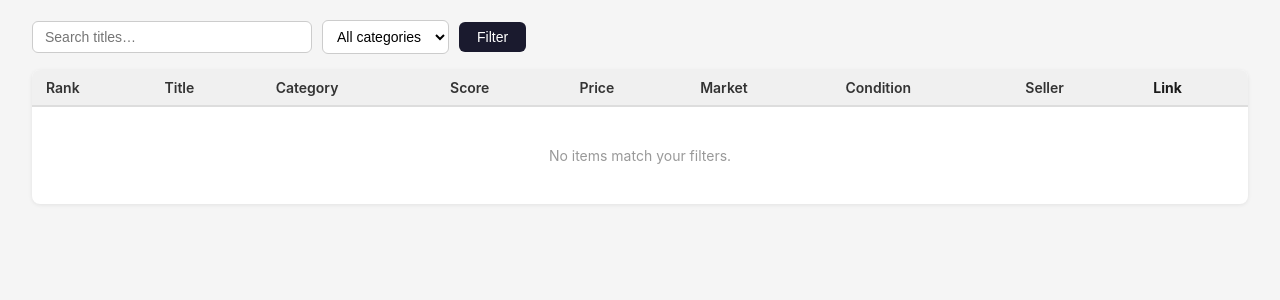
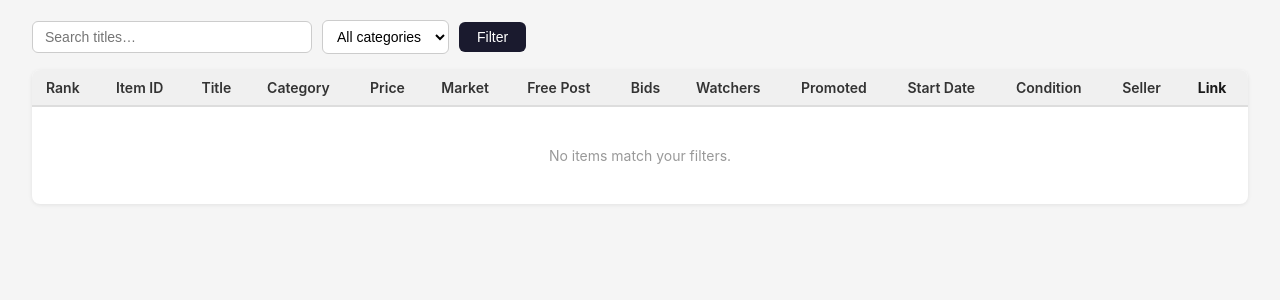
Before and after one commit to goal1860/ebay-analytics, a Flask app: template app/templates/index.html in a window 1280 px wide. Shown: the part 113-413 px from the top of the page. Run offline with Flask 3, Linux system fonts and the light colour scheme; the template is opened without the code that fills it, so the values that code supplies are empty.

Commit message:
add more fields products research

```diff
--- a/app/app.py
+++ b/app/app.py
@@ -4,6 +4,8 @@ import requests
 from flask import Flask, render_template, request
 from dotenv import load_dotenv
 import sys
+import time
+import json
 
 # Add parent directory to sys.path so we can import auth
 sys.path.append(os.path.abspath(os.path.join(os.path.dirname(__file__), "..")))
@@ -30,6 +32,23 @@ def get_category_tree(token, tree_id='2'):
     response.raise_for_status()
     return response.json()
 
+def get_cached_category_tree(token, tree_id):
+    cache_dir = os.path.join(os.path.dirname(__file__), "..", "data")
+    cache_file = os.path.join(cache_dir, f"categories_{tree_id}.json")
+
+    # Return cache if less than 7 days old
+    if os.path.exists(cache_file):
+        if time.time() - os.path.getmtime(cache_file) < 7 * 24 * 3600:
+            with open(cache_file, "r", encoding="utf-8") as f:
+                return json.load(f)
+
+    # Otherwise fetch and save
+    tree = get_category_tree(token, tree_id)['rootCategoryNode']['childCategoryTreeNodes']
+    os.makedirs(cache_dir, exist_ok=True)
+    with open(cache_file, "w", encoding="utf-8") as f:
+        json.dump(tree, f)
+    return tree
+
 MARKETS = {
     "US": "0",
     "Canada": "2",
@@ -47,7 +66,7 @@ def categories():
     tree_id = MARKETS[market]
     if tree_id not in tree_cache:
         token = get_app_token()
-        tree_cache[tree_id] = get_category_tree(token, tree_id)['rootCategoryNode']['childCategoryTreeNodes']
+        tree_cache[tree_id] = get_cached_category_tree(token, tree_id)
 
     return render_template("categories.html",
                            nodes=tree_cache[tree_id],
--- a/app/static/style.css
+++ b/app/static/style.css
@@ -68,6 +68,7 @@ main { padding: 20px 32px; max-width: 1400px; }
 table {
   width: 100%;
   border-collapse: collapse;
+  min-width: max-content;
 }
 thead {
   background: #f0f0f0;
@@ -84,12 +85,17 @@ th, td {
   padding: 9px 14px;
   text-align: left;
   border-bottom: 1px solid #eee;
+  white-space: nowrap;
 }
 tbody tr:last-child td { border-bottom: none; }
 tbody tr:hover { background: #fafafa; }
 
 td.num  { text-align: right; font-variant-numeric: tabular-nums; color: #555; }
-td.title { max-width: 340px; }
+td.title {
+  max-width: 340px;
+  white-space: normal;
+  word-wrap: break-word;
+}
 td.seller { color: #555; font-size: 13px; }
 
 span.also {
--- a/app/templates/index.html
+++ b/app/templates/index.html
@@ -42,8 +42,10 @@
       <table>
         <thead>
           <tr>
-            {% set cols = [("rank","Rank"),("title","Title"),("primary_category","Category"),
-                           ("score","Score"),("price","Price"),("market","Market"),("condition","Condition"),("seller","Seller")] %}
+            {% set cols = [("rank","Rank"),("item_id","Item ID"),("title","Title"),("primary_category","Category"),
+                           ("price","Price"),("market","Market"),("free_postage", "Free Post"),
+                           ("bids","Bids"),("watchers","Watchers"),("promoted","Promoted"),
+                           ("start_date","Start Date"),("condition","Condition"),("seller","Seller")] %}
             {% for col, label in cols %}
               {% set next_order = "asc" if (sort == col and order == "asc") else "desc" %}
               {% set arrow = "↑" if (sort == col and order == "asc") else ("↓" if sort == col else "") %}
@@ -60,6 +62,7 @@
           {% for item in items %}
           <tr>
             <td class="num">{{ item.rank }}</td>
+            <td class="num" style="font-size: 0.9em; color: #64748b;">{{ item.item_id }}</td>
             <td class="title">{{ item.title }}</td>
             <td>
               <a href="/categories?highlight={{ item.primary_category | urlencode }}">{{ item.primary_category }}</a>
@@ -67,7 +70,6 @@
               <span class="also" title="Also in: {{ item.also_in_categories }}">+</span>
               {% endif %}
             </td>
-            <td class="num">{{ "%.3f"|format(item.score) }}</td>
             <td class="num">${{ "%.2f"|format(item.price) }}</td>
             <td>
               {% if '.co.uk' in item.item_url %}UK
@@ -75,12 +77,21 @@
               {% elif '.com.au' in item.item_url %}Australia
               {% else %}US{% endif %}
             </td>
+            <td style="text-align: center;">
+              {% if item.free_postage == 'Yes' %}<span style="color: #10b981; font-weight: bold;">Yes</span>{% else %}No{% endif %}
+            </td>
+            <td class="num" style="text-align: center;">{{ item.bids }}</td>
+            <td class="num" style="text-align: center; font-weight: bold;">{{ item.watchers }}</td>
+            <td style="text-align: center;">
+              {% if item.promoted == 'Yes' %}✓{% else %}—{% endif %}
+            </td>
+            <td style="white-space: nowrap;">{{ item.start_date }}</td>
             <td>{{ item.condition }}</td>
             <td class="seller">{{ item.seller }}</td>
             <td><a href="{{ item.item_url }}" target="_blank" rel="noopener">View ↗</a></td>
           </tr>
           {% else %}
-          <tr><td colspan="9" class="empty">No items match your filters.</td></tr>
+          <tr><td colspan="14" class="empty">No items match your filters.</td></tr>
           {% endfor %}
         </tbody>
       </table>
```
Also changed, not shown: import_db.py (+16 -3 lines), top_sellers.py (+11 -0 lines), db/ebay.db.
